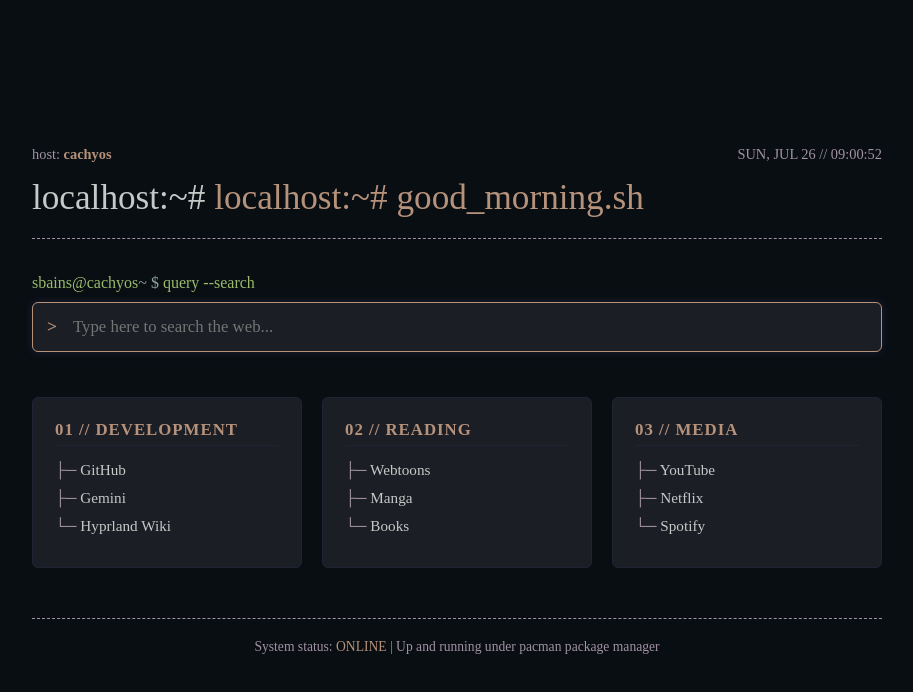
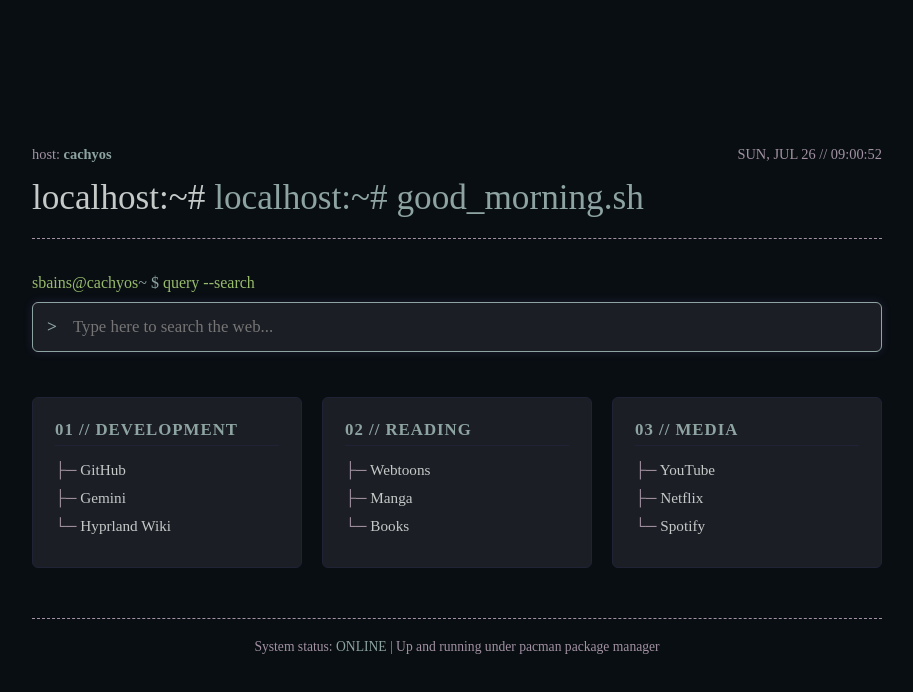
Before and after one commit to bainssagar/dotfiles, a plain HTML site: page startpage/index.html in a window 1280 px wide. Shown: the whole page, without its empty margins (183-1096 px from the left). Drawn offline with Linux system fonts and the light colour scheme.

Commit message:
switched orange accent to aqua

```diff
--- a/startpage/index.html
+++ b/startpage/index.html
@@ -54,7 +54,7 @@
       }
 
       .sys-info span strong {
-        color: var(--orange);
+        color: var(--aqua-accent);
       }
 
       header h1 {
@@ -64,7 +64,7 @@
       }
 
       header h1 span {
-        color: var(--orange);
+        color: var(--aqua-accent);
       }
 
       /* Terminal Search Box */
@@ -92,7 +92,7 @@
         content: ">";
         position: absolute;
         left: 15px;
-        color: var(--orange);
+        color: var(--aqua-accent);
         font-weight: bold;
         font-size: 1.1rem;
       }
@@ -111,7 +111,7 @@
       }
 
       .search-box input:focus {
-        border-color: var(--orange);
+        border-color: var(--aqua-accent);
         box-shadow: 0 0 10px rgba(157, 124, 216, 0.15);
       }
 
@@ -134,7 +134,7 @@
         text-transform: uppercase;
         letter-spacing: 1px;
         margin-bottom: 15px;
-        color: var(--orange);
+        color: var(--aqua-accent);
         border-bottom: 1px solid #1f2335;
         padding-bottom: 5px;
       }
@@ -182,7 +182,7 @@
       }
 
       footer span {
-        color: var(--orange);
+        color: var(--aqua-accent);
       }
     </style>
   </head>
```
